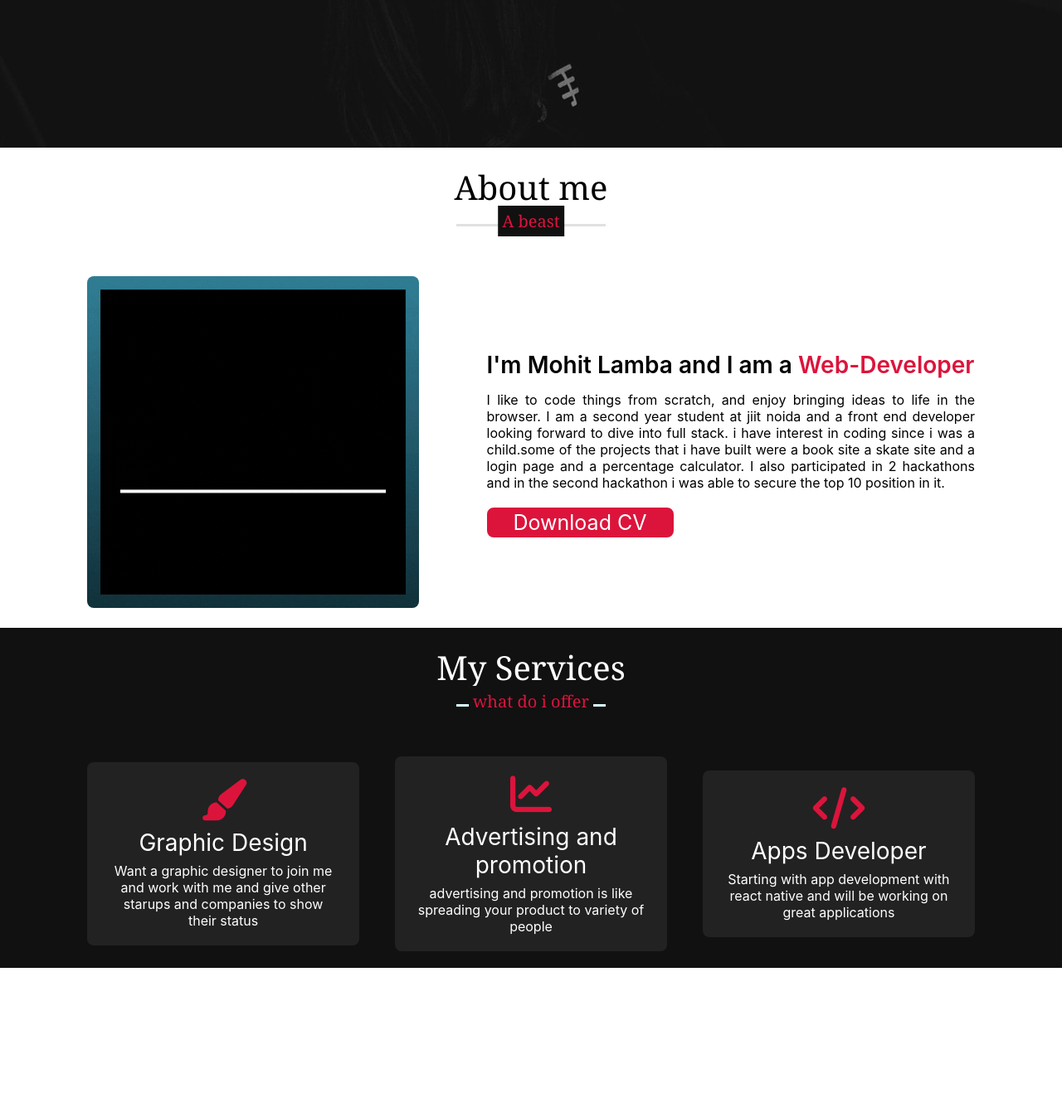
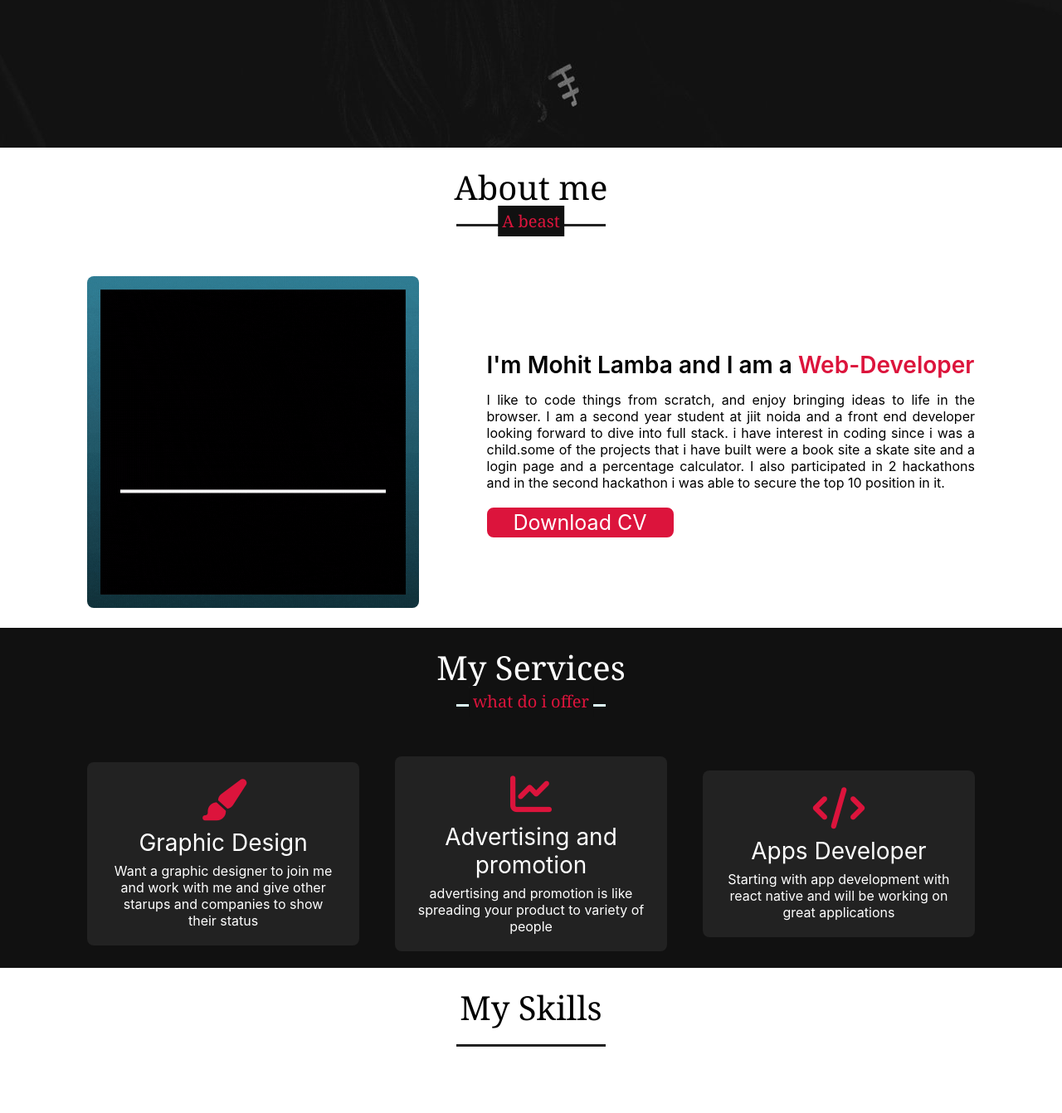
Before and after one commit to mohit200008/portfolio2, a plain HTML site: page index.html in a window 1280 px wide. Shown: the part 662-2004 px from the top of the page at 83% size. Before the commit the page ends 1829 px from the top, so only its background shows below. Drawn offline with Linux system fonts and the light colour scheme.

Commit message:
light line made dark

```diff
--- a/index.html
+++ b/index.html
@@ -89,6 +89,13 @@
             </div>
          </div>
     </section>
+    <!---skills section--->
+    <section class="skills" id="skills">
+        <div class="max-width">
+            <h2 class="title">My Skills</h2>
+        </div>
+
+    </section>
 <script src="script.js"></script>
 </body>
 </html>
--- a/style.css
+++ b/style.css
@@ -133,7 +133,7 @@ section .title::before{
     left: 50%;
     width: 180px;
     height: 3px;
-    background: #2222;
+    background: #222;
     transform: translateX(-50%);
 }
 section .title::after{
```
